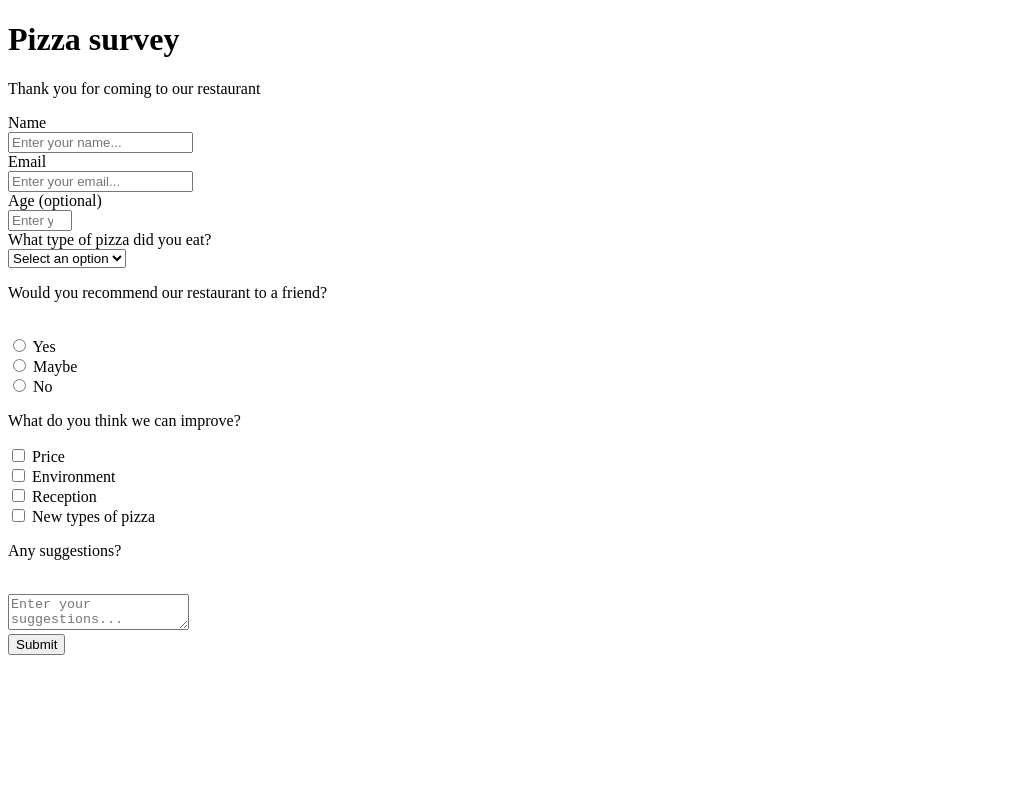
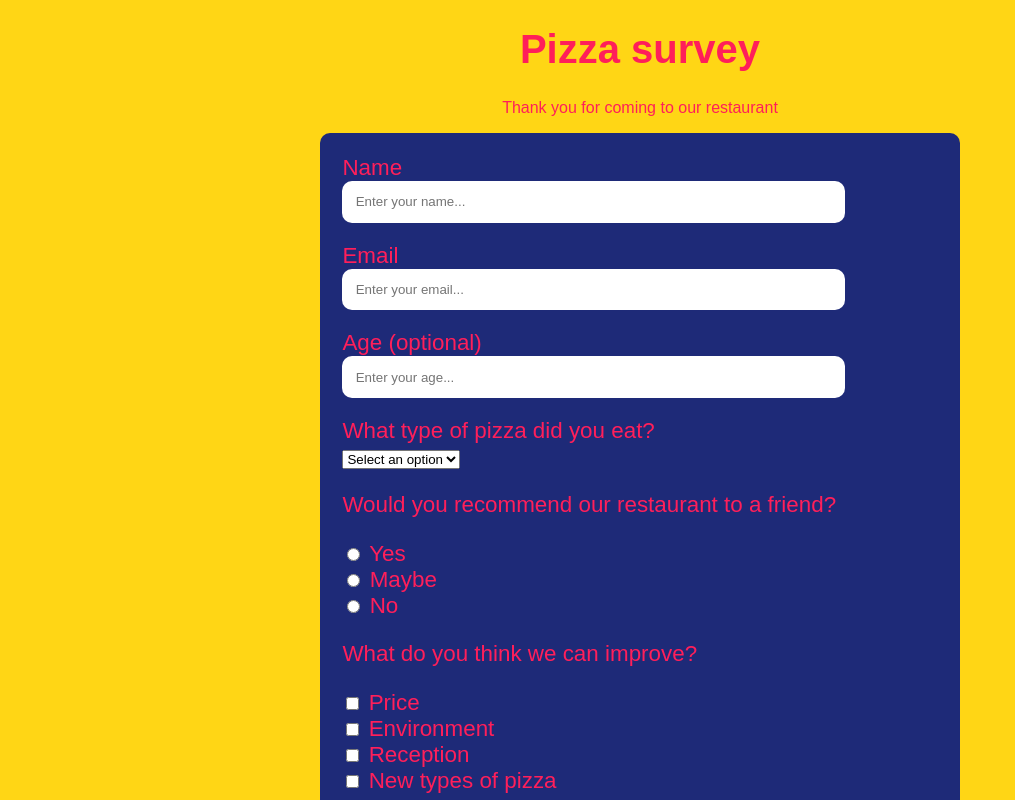
Before and after one commit to rarysson/survey-form-fcc, a plain HTML site: page index.html in a window 1280 px wide. Shown: the top 800 px of the page, without its empty margins (0-1015 px from the left). Drawn offline with Linux system fonts and the light colour scheme.

Commit message:
Add CSS style

```diff
--- a/index.html
+++ b/index.html
@@ -5,12 +5,15 @@
 	<meta charset="UTF-8">
 	<meta name="viewport" content="width=device-width, initial-scale=1.0">
 	<title>Survey Form</title>
+	<link rel="stylesheet" href="style.css">
 </head>
 
 <body>
 	<main>
-		<h1 id="title">Pizza survey</h1>
-		<p id="description">Thank you for coming to our restaurant</p>
+		<header>
+			<h1 id="title">Pizza survey</h1>
+			<p id="description">Thank you for coming to our restaurant</p>
+		</header>
 
 		<form method="get" id="survey-form">
 			<label for="name" id="name-label">Name</label> <br>
@@ -31,7 +34,7 @@
 				<option value="neapolitan">Neapolitan</option>
 			</select> <br>
 
-			<p>Would you recommend our restaurant to a friend?</p> <br>
+			<p>Would you recommend our restaurant to a friend?</p>
 			<input type="radio" name="recommendation" value="yes" id="recommend-yes">
 			<label for="recommend-yes">Yes</label> <br>
 			<input type="radio" name="recommendation" value="maybe" id="recommend-maybe">
@@ -49,7 +52,7 @@
 			<input type="checkbox" name="improvement" id="improvement-types" value="types">
 			<label for="improvement-types">New types of pizza</label> <br>
 
-			<p>Any suggestions?</p> <br>
+			<p>Any suggestions?</p>
 			<textarea name="suggestion" id="suggestion" placeholder="Enter your suggestions..."></textarea> <br>
 
 			<button type="submit" id="submit">Submit</button>
--- /dev/null
+++ b/style.css
@@ -0,0 +1,50 @@
+body {
+	font-family: Arial, Helvetica, sans-serif;
+	background: #ffd615;
+	box-sizing: border-box;
+}
+
+main {
+	max-width: 40em;
+	margin: 0 auto;
+	color: rgba(0, 0, 0, 0.7);
+}
+
+header {
+	text-align: center;
+	color: #ff1f5a;
+}
+
+#title {
+	font-size: 2.5rem;
+}
+
+form {
+	font-size: 1.4rem;
+	color: #ff1f5a;
+	background-color: #1e2a78;
+	padding: 1em;
+	border-radius: 10px;
+}
+
+input:not([type="radio"]):not([type="checkbox"]) {
+	width: 80%;
+	border: none;
+	border-radius: 10px;
+	margin-bottom: 1.5em;
+	padding: 1em;
+}
+
+textarea {
+	width: 100%;
+	resize: vertical;
+	margin-bottom: 1.5em;
+}
+
+button {
+	border: none;
+	border-radius: 5px;
+	font-size: 1.3rem;
+	width: 100%;
+	padding: 0.3em 0;
+}
```
